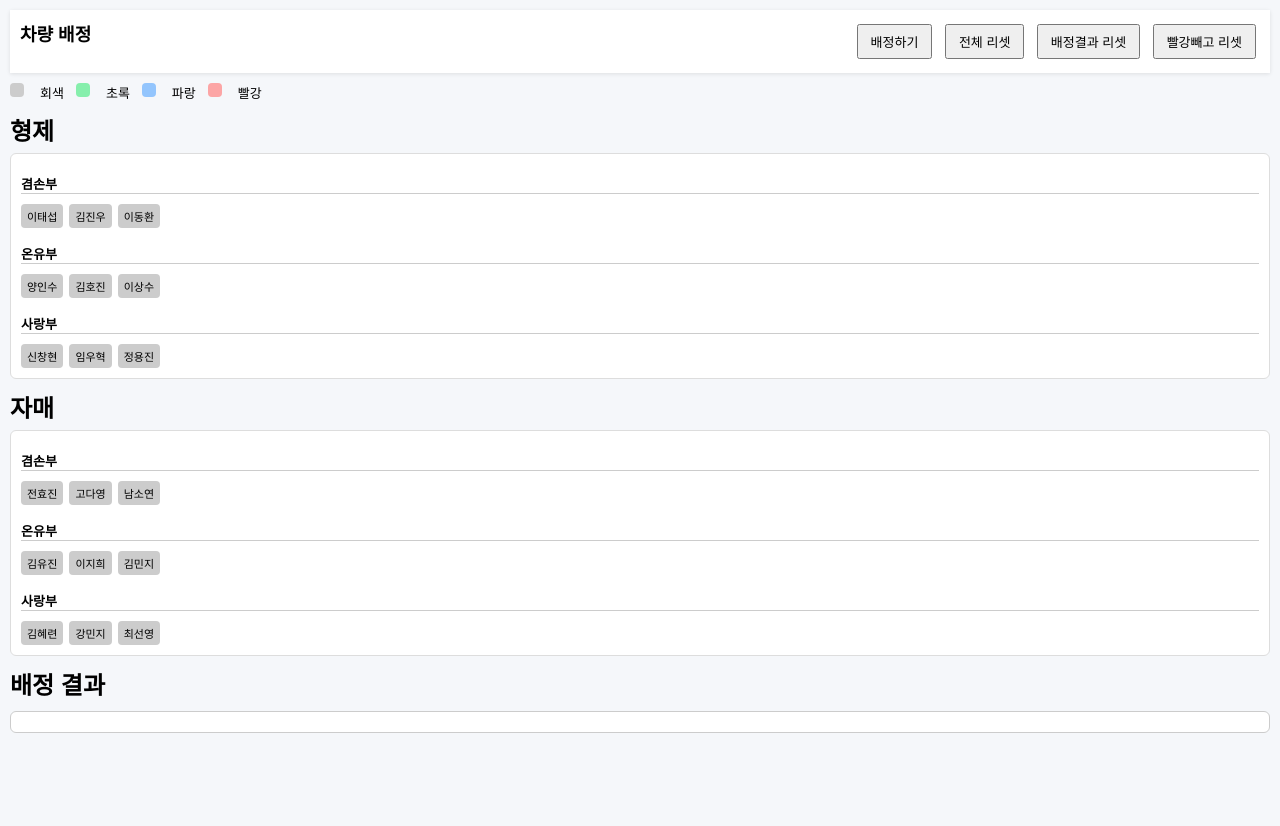
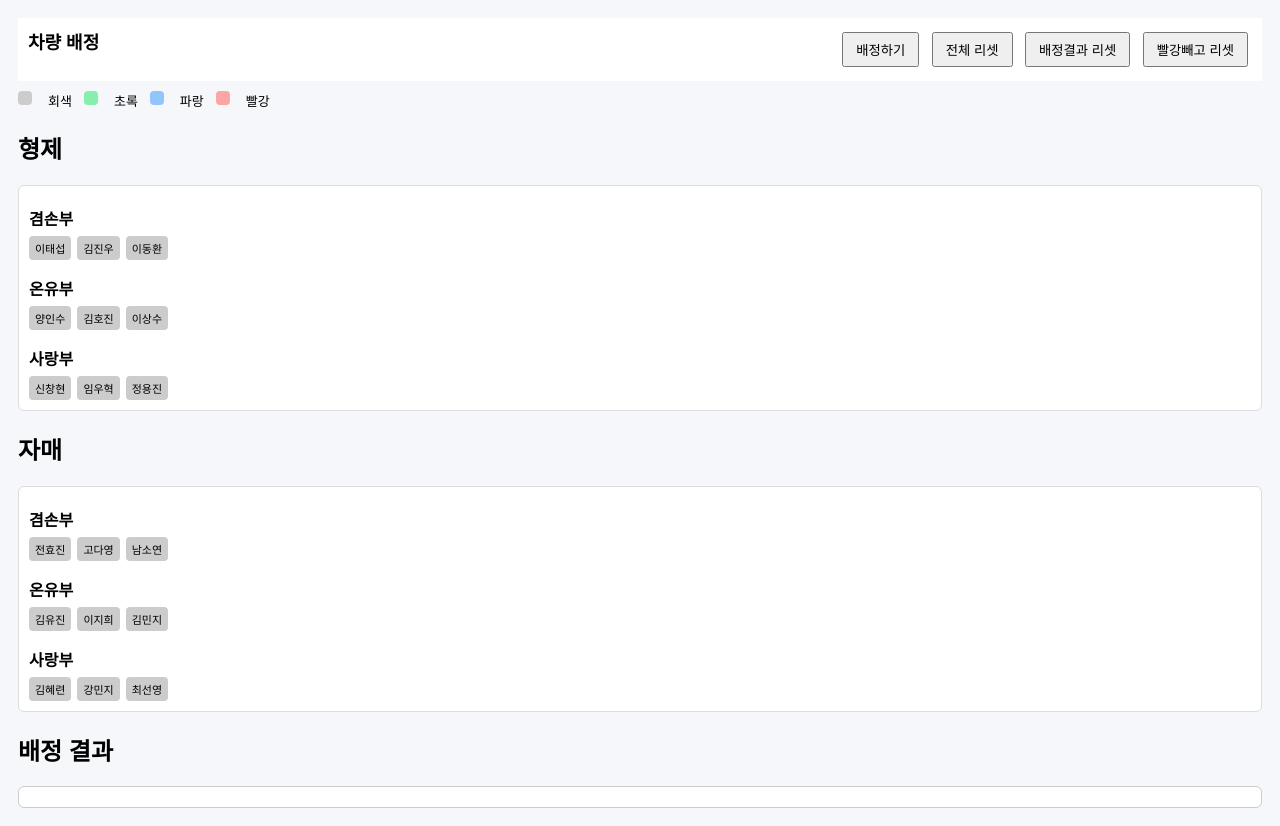
Before and after one commit to jw0921-kim/car, a plain HTML site: page index.html in a window 1280 px wide. Before the commit the page ends 800 px from the top, so only its background shows below. Drawn offline with Linux system fonts and the light colour scheme.

Commit message:
Update style.css

```diff
--- a/style.css
+++ b/style.css
@@ -1,14 +1,13 @@
 
-body { font-family: sans-serif; background: #f5f7fa; margin: 0; padding: 10px; }
-header { background: #fff; padding: 10px; display: flex; flex-wrap: wrap; justify-content: space-between; box-shadow: 0 1px 4px rgba(0,0,0,0.1); }
-h1 { font-size: 18px; margin: 0 0 6px; }
-h2 { margin: 10px 0 6px; }
-.buttons button { margin: 4px; padding: 6px 12px; font-size: 13px; }
-.legend { display: flex; flex-wrap: wrap; gap: 12px; font-size: 13px; margin: 10px 0; }
-.box { width: 14px; height: 14px; border-radius: 4px; display: inline-block; margin-right: 4px; }
+body { font-family: sans-serif; background: #f5f7fa; padding: 10px; }
+header { background: #fff; padding: 10px; margin-bottom: 10px; display: flex; flex-wrap: wrap; justify-content: space-between; }
+h1 { margin: 0; font-size: 18px; }
+.buttons button { margin: 4px; padding: 6px 12px; }
+.legend { font-size: 13px; margin-bottom: 10px; display: flex; gap: 12px; }
+.box { width: 14px; height: 14px; display: inline-block; margin-right: 4px; border-radius: 4px; }
 .gray { background: #ccc; } .green { background: #86efac; } .blue { background: #93c5fd; } .red { background: #fca5a5; }
 .card-section { display: flex; flex-wrap: wrap; gap: 6px; background: #fff; padding: 10px; border: 1px solid #ddd; border-radius: 6px; }
-.section-title { flex-basis: 100%; font-weight: bold; font-size: 13px; margin: 10px 0 4px; border-bottom: 1px solid #ccc; }
-.card { font-size: 11px; padding: 4px 6px; border-radius: 4px; background: #ccc; cursor: pointer; user-select: none; }
+.section-title { flex-basis: 100%; font-weight: bold; margin-top: 10px; }
+.card { font-size: 11px; padding: 4px 6px; background: #ccc; border-radius: 4px; cursor: pointer; user-select: none; }
 .card.green { background: #86efac; } .card.blue { background: #93c5fd; } .card.red { background: #fca5a5; }
-#result { background: #fff; white-space: pre-line; padding: 10px; border-radius: 6px; border: 1px solid #ccc; margin-top: 10px; font-size: 13px; }
+#result { margin-top: 10px; white-space: pre-line; background: #fff; padding: 10px; border: 1px solid #ccc; border-radius: 6px; font-size: 13px; }
```
